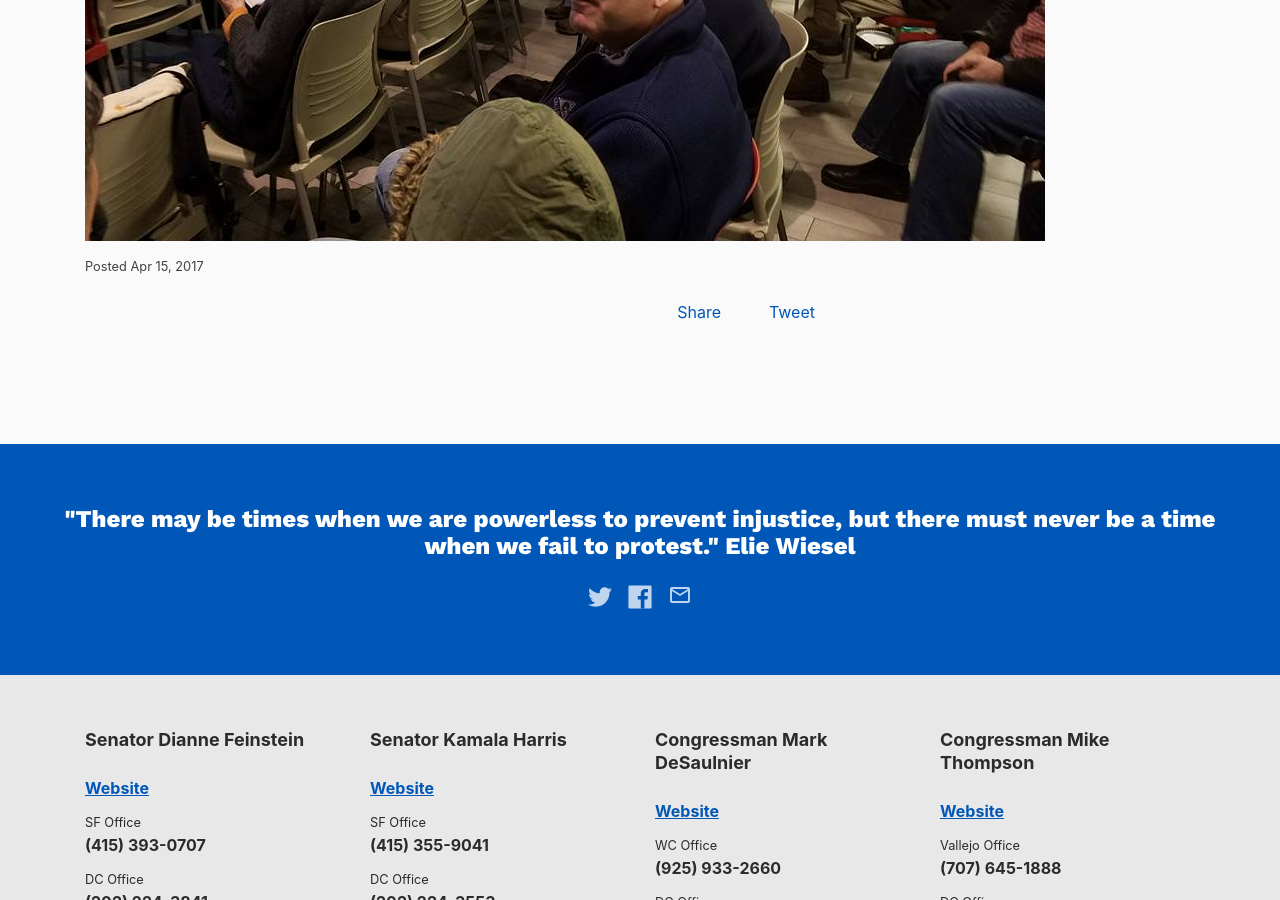
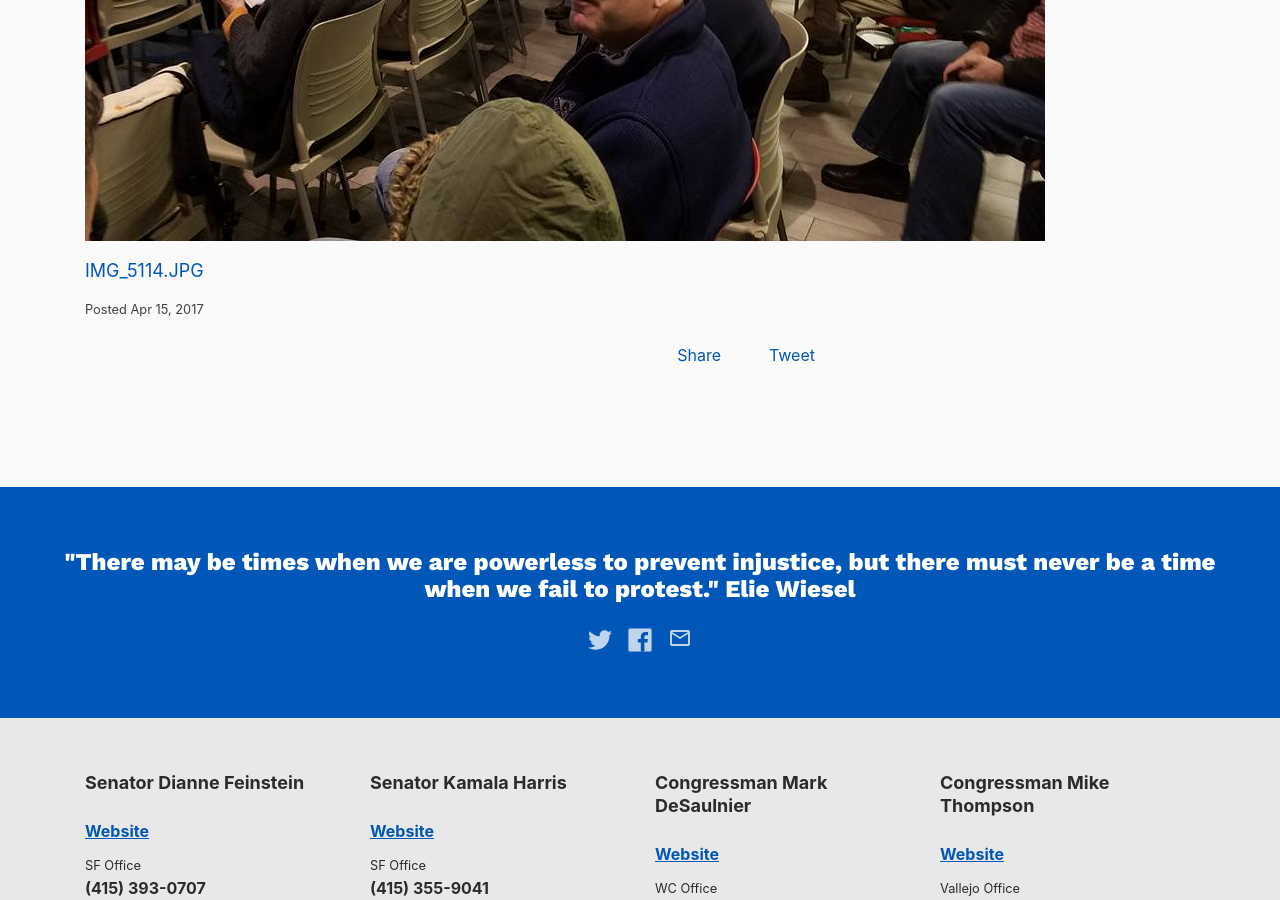
Before and after one commit to IndivisibleTemplate/BasicTemplate, a Jekyll site: the page built from _successes/political-town-hall.markdown, in a window 1280 px wide and 900 px high, scrolled down 5773 px. Built offline with Jekyll 4.4.1, drawn with Linux system fonts in a browser that asks for light colours; nearby versions of some CDN libraries; comment, search, counter and statistics services are not loaded.

Commit message:
Updated Political Town Hall

```diff
--- a/_successes/political-town-hall.markdown
+++ b/_successes/political-town-hall.markdown
@@ -20,3 +20,5 @@ So many people attended, they sat in other rooms, the hallway, and stood in a li
 
 DVC
 ![dvc.jpg](/uploads/dvc.jpg)
+
+[IMG_5114.JPG](/uploads/IMG_5114.JPG)
```
